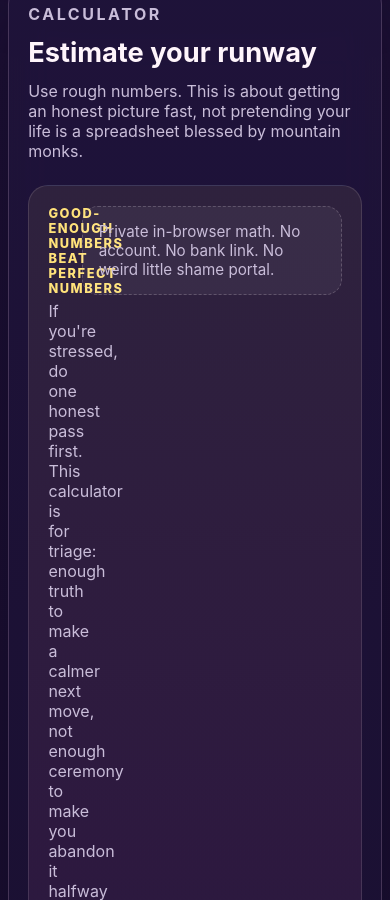
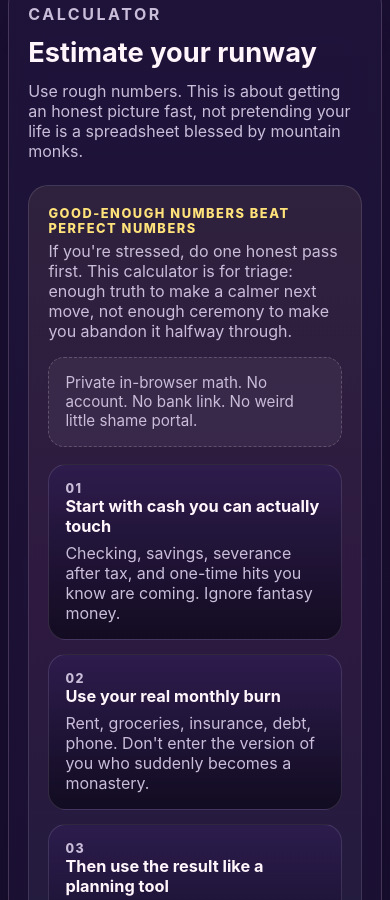
Before and after one commit to garytalbot/layoff-runway, a plain HTML site: page index.html in a window 390 px wide. Shown: the part 1612-2512 px from the top of the page. Drawn offline with Linux system fonts and the light colour scheme.

```diff
--- a/assets/styles.css
+++ b/assets/styles.css
@@ -878,7 +878,9 @@
   .cta-panel,
   .trust-strip,
   .faq-grid,
-  .preset-list {
+  .preset-list,
+  .prep-grid,
+  .prep-panel-header {
     grid-template-columns: 1fr;
   }
 
```
